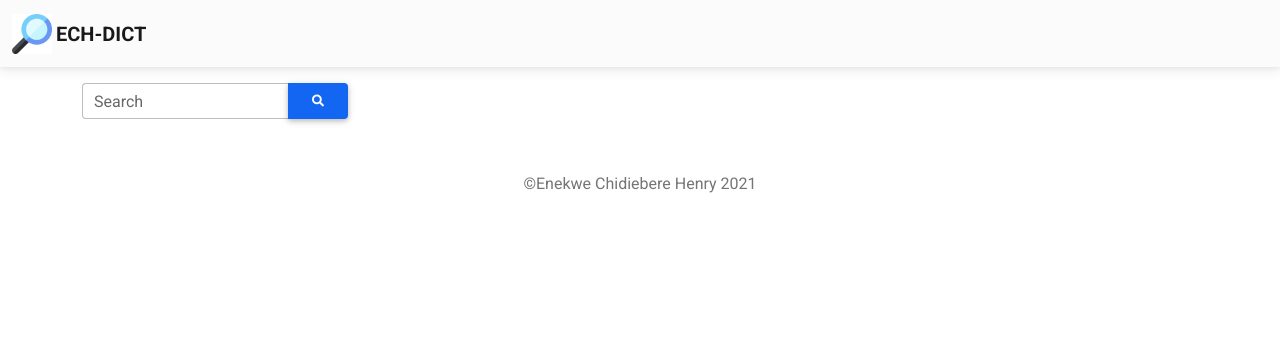
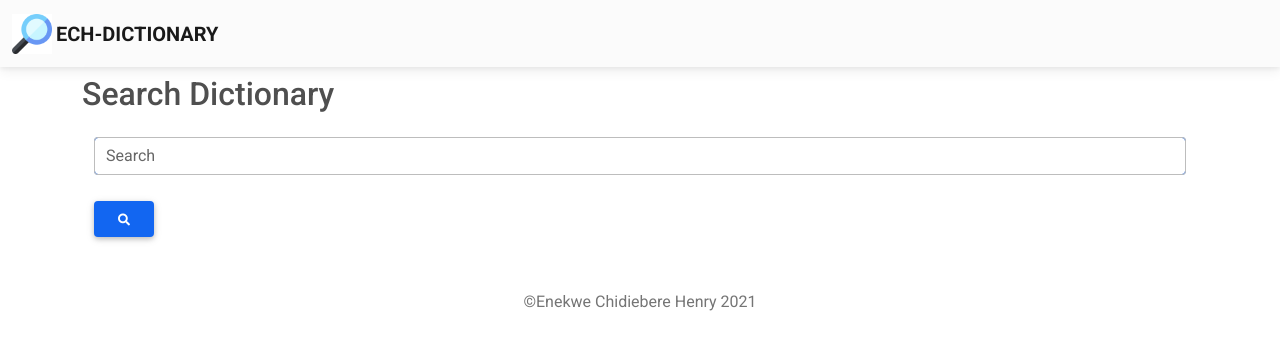
Before and after one commit to chididev/dictionary-project, a Django app: page / in a window 1280 px wide. Shown: the top 350 px of the page. Run offline with Django 3.2, Linux system fonts and the light colour scheme; some libraries are stand-ins or nearby versions.

Commit message:
done with css

```diff
--- a/home/templates/home/home.html
+++ b/home/templates/home/home.html
@@ -1,16 +1,22 @@
 {% extends 'base.html' %}
 {% load static %}
 {% block content %}
+<div class="container pt-2">
+  <h2>Search Dictionary</h2>
+</div>
+<div class="container">
   <form action='word' class="container pt-3">
-    <div class="input-group">
+    <!-- <div class="input-group"> -->
       <div class="form-outline">
-        <input id="search-focus" type="search" name="search" class="form-control" />
+        <input id="search-focus" type="search" name="search" class="form-control border border-primary" />
         <label class="form-label" for="form1">Search</label>
       </div>
+      <br>
         <button type="submit" class="btn btn-primary">
           <i class="fas fa-search"></i>
         </button>
-      </div>
+      <!-- </div> -->
     </div>
   </form>
+</div>
 {% endblock %}
--- a/home/views.py
+++ b/home/views.py
@@ -13,7 +13,7 @@ def word(request):
     meaning = dictionary.meaning(search)
     synonyms = dictionary.synonym(search)
     antonyms = dictionary.antonym(search)
-    translations = dictionary.translate(search, 'french, greek, latin')
+    translations = dictionary.translate(search, 'french')
     context = {
         'meaning':meaning,
         'synonyms':synonyms,
--- a/templates/base.html
+++ b/templates/base.html
@@ -48,7 +48,7 @@
   <div class="container-fluid">
       <a href="{% url 'home' %}" class="navbar-brand d-flex align-items-center">
         <img src="{% static 'dict-logo.png' %}" alt="logo" height=40 width=40 class="image-fluid" style="background-color:white;"></img>
-        <strong>ECH-DICT</strong>
+        <strong>ECH-DICTIONARY</strong>
       </a>
     <button class="navbar-toggler" type="button" data-bs-toggle="collapse" data-bs-target="#navbarNavAltMarkup" aria-controls="navbarNavAltMarkup" aria-expanded="false" aria-label="Toggle navigation">
       <span class="navbar-toggler-icon"></span>
```
Also changed, not shown: home/templates/home/word.html (+12 -3 lines).
